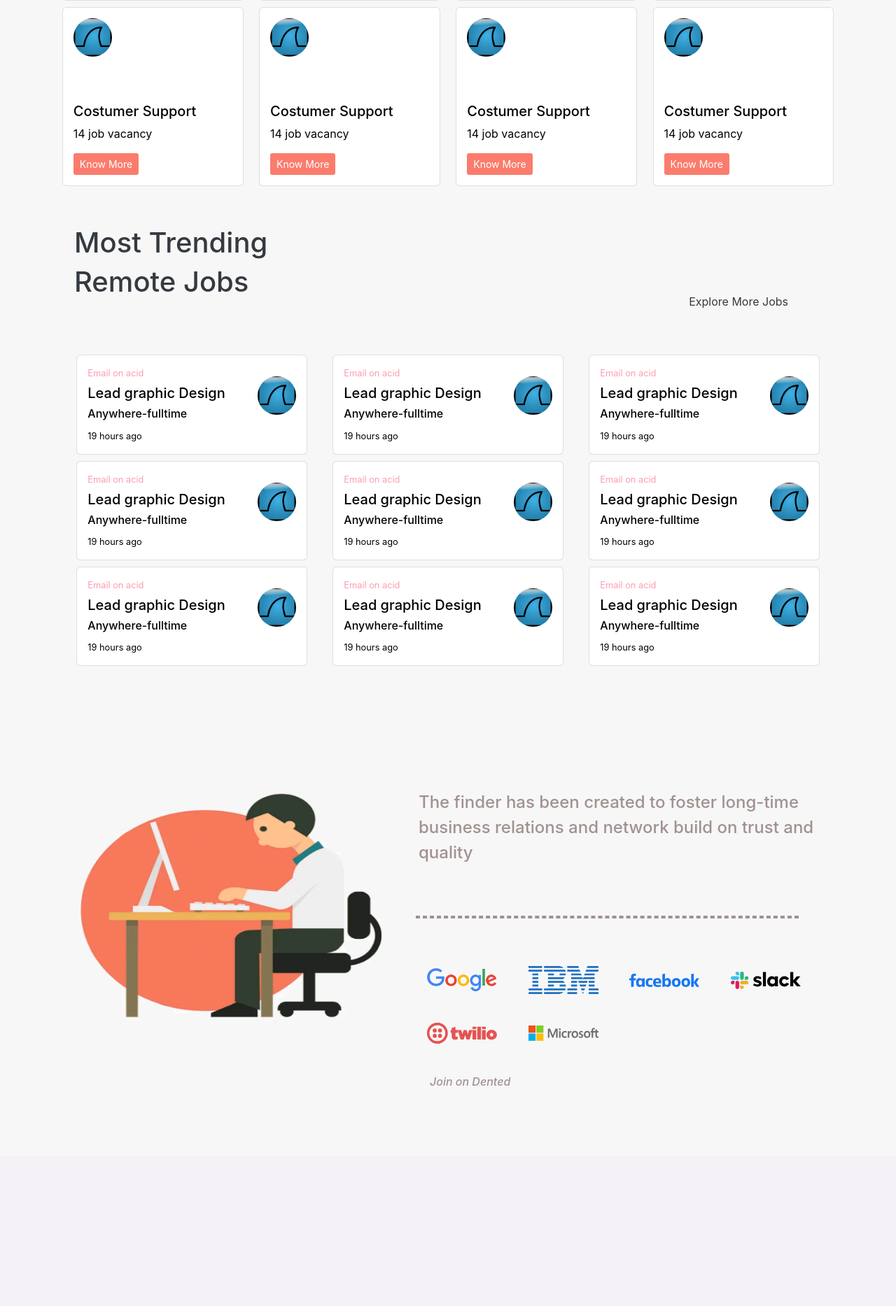
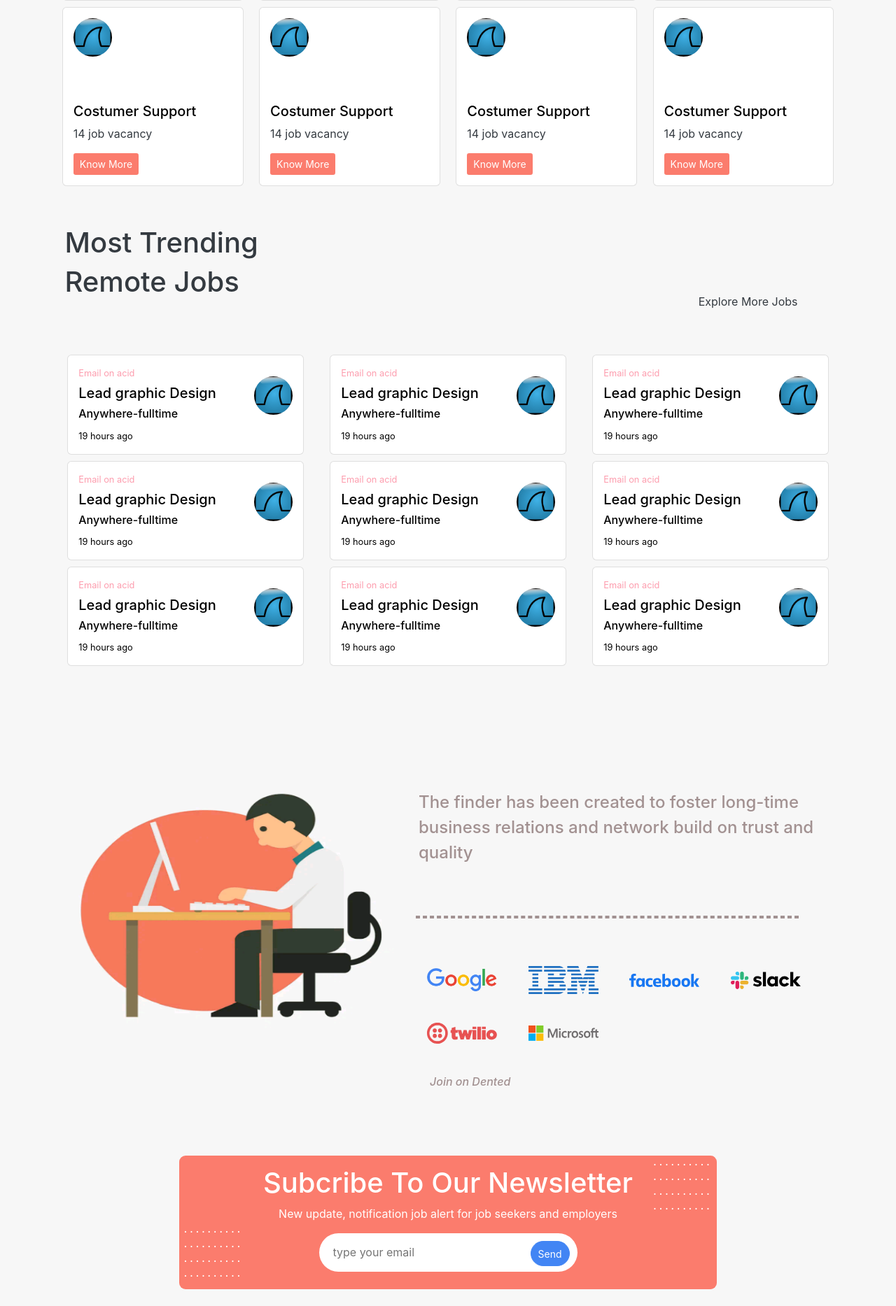
Before and after one commit to chimobi-justice/dented, a PHP site: page / in a window 1280 px wide. Shown: the part 1377-3244 px from the top of the page at 70% size. Before the commit the page ends 2929 px from the top, so only its background shows below. Run offline with PHP 8.4, Linux system fonts and the light colour scheme.

Commit message:
added-subcripion

```diff
--- /dev/null
+++ b/assets/styles/subcription.css
@@ -0,0 +1,66 @@
+.subcription-container-holder {
+    width: 60%;
+    margin: 0px auto;
+    text-align: center;
+    background: #fb7c6d;
+    padding: 15px;
+    border-radius: 9px;
+}
+.subcription-container-holder > h1, p {
+    color: #fff;
+}
+.subcription-container-holder > div > form {
+    width: 50%;
+    height: 55px;
+    margin: 0px auto;
+    background: #fff;
+    padding: 10px;
+    margin-bottom: 10px;
+    border-radius: 50px;
+    display: inline-flex;
+    box-sizing: border-box;
+    overflow: hidden;
+}
+.subcription-container-holder > div > form input{
+    width: 85%;
+    padding: 10px;
+    font-family: 20px;
+    border: none;
+}
+.subcription-container-holder > div > form > input:focus{
+    border-top: none;
+    border-bottom: none;
+    border-right: none;
+    border-left: none;
+    outline: none;
+}
+.subcription-container-holder > div > form > button {
+    background: #4285F4;
+    color: #fff;
+    display: block;
+    padding: 10px;
+    padding-bottom: 27px;
+    padding-top: 7px;
+    margin: 1px;
+    font-size: 14px;
+    border-radius: 50px;
+    border: 1px solid #4285F4;
+    outline: none;
+}
+/* dots in subcription */
+.dots-subcription pre {
+    color: #fff;
+}
+.dots-subcription1 {
+    position: relative;
+    float: right;
+    right: 16rem;
+    bottom: 15rem;
+}
+
+.dots-subcription2 {
+    position: relative;
+    float: right;
+    right: 50rem;
+    bottom: 9rem;
+}
--- a/category.php
+++ b/category.php
@@ -5,7 +5,7 @@
         <h1>By Category</h1>
       </div>
       <div class="pt-5">
-        <p class="p-5">Explore Category</p>
+        <p class="p-5 text-dark">Explore Category</p>
       </div>
     </div>
   <div class="category_cards">
@@ -24,7 +24,7 @@
         </div>
       </div>
       <h5>Costumer Support</h5>
-      <p>14 job vacancy</p>
+      <p  class="text-dark">14 job vacancy</p>
       <button class="btn btn-sm category-btn">Know More</button>
     </div>
     <div>
@@ -42,7 +42,7 @@
         </div>
       </div>
       <h5>Costumer Support</h5>
-      <p>14 job vacancy</p>
+      <p class="text-dark">14 job vacancy</p>
       <button class="btn btn-sm category-btn">Know More</button>
     </div>
     <div>
@@ -60,7 +60,7 @@
         </div>
       </div>
       <h5>Costumer Support</h5>
-      <p>14 job vacancy</p>
+      <p class="text-dark">14 job vacancy</p>
       <button class="btn btn-sm  category-btn">Know More</button>
     </div>
     <div>
@@ -78,7 +78,7 @@
         </div>
       </div>
       <h5>Costumer Support</h5>
-      <p>14 job vacancy</p>
+      <p class="text-dark">14 job vacancy</p>
       <button class="btn btn-sm category-btn">Know More</button>
     </div>
   </div>
@@ -98,7 +98,7 @@
         </div>
       </div>
       <h5>Costumer Support</h5>
-      <p>14 job vacancy</p>
+      <p class="text-dark">14 job vacancy</p>
       <button class="btn btn-sm category-btn">Know More</button>
     </div>
     <div>
@@ -116,7 +116,7 @@
         </div>
       </div>
       <h5>Costumer Support</h5>
-      <p>14 job vacancy</p>
+      <p class="text-dark">14 job vacancy</p>
       <button class="btn btn-sm category-btn">Know More</button>
     </div>
     <div>
@@ -134,7 +134,7 @@
         </div>
       </div>
       <h5>Costumer Support</h5>
-      <p>14 job vacancy</p>
+      <p class="text-dark">14 job vacancy</p>
       <button class="btn btn-sm category-btn">Know More</button>
     </div>
     <div>
@@ -152,7 +152,8 @@
         </div>
       </div>
       <h5>Costumer Support</h5>
-      <p>14 job vacancy</p>
+      <p class="text-dark">14 job vacancy</p>
       <button class="btn btn-sm category-btn">Know More</button>
     </div>
   </div>
+</div>
--- a/index.php
+++ b/index.php
@@ -13,6 +13,8 @@
 
   <?php include('about-section.php'); ?>
 
+  <?php include('subcription.php'); ?>
+
 
 
   <script src="./assets/bootstrap/js/jquery.min.js"></script>
--- /dev/null
+++ b/subcription.php
@@ -0,0 +1,26 @@
+<div class="container subcription-container-holder mb-5 mt-5">
+   <div>
+       <h1>Subcribe To Our Newsletter</h1>
+       <p>New update, notification job alert for job seekers and employers</p>
+       <form action="." method="GET">
+           <input type="email" name="email" id="email" placeholder="type your email">
+               <button>Send</button>
+       </form>
+   </div>
+</div>
+<div class="dots-subcription dots-subcription1">
+   <pre>
+    ..........
+    ..........
+    ..........
+    ..........
+   </pre>
+</div>
+<div class="dots-subcription dots-subcription2">
+   <pre>
+    ..........
+    ..........
+    ..........
+    ..........
+   </pre>
+</div>
--- a/template/header.php
+++ b/template/header.php
@@ -10,6 +10,7 @@
     <link rel="stylesheet" href="./assets/styles/category.css">
     <link rel="stylesheet" href="./assets/styles/trending_job.css">
     <link rel="stylesheet" href="./assets/styles/about-section.css">
+    <link rel="stylesheet" href="./assets/styles/subcription.css">
 </head>
 <body>
   <nav id="navbar">
--- a/trending_job.php
+++ b/trending_job.php
@@ -5,7 +5,7 @@
         <h1>Remote Jobs</h1>
       </div>
       <div class="pt-5">
-        <p class="p-5">Explore More Jobs</p>
+        <p class="p-5 text-dark">Explore More Jobs</p>
       </div>
     </div>
     <div class="trending-job-cards">
```
